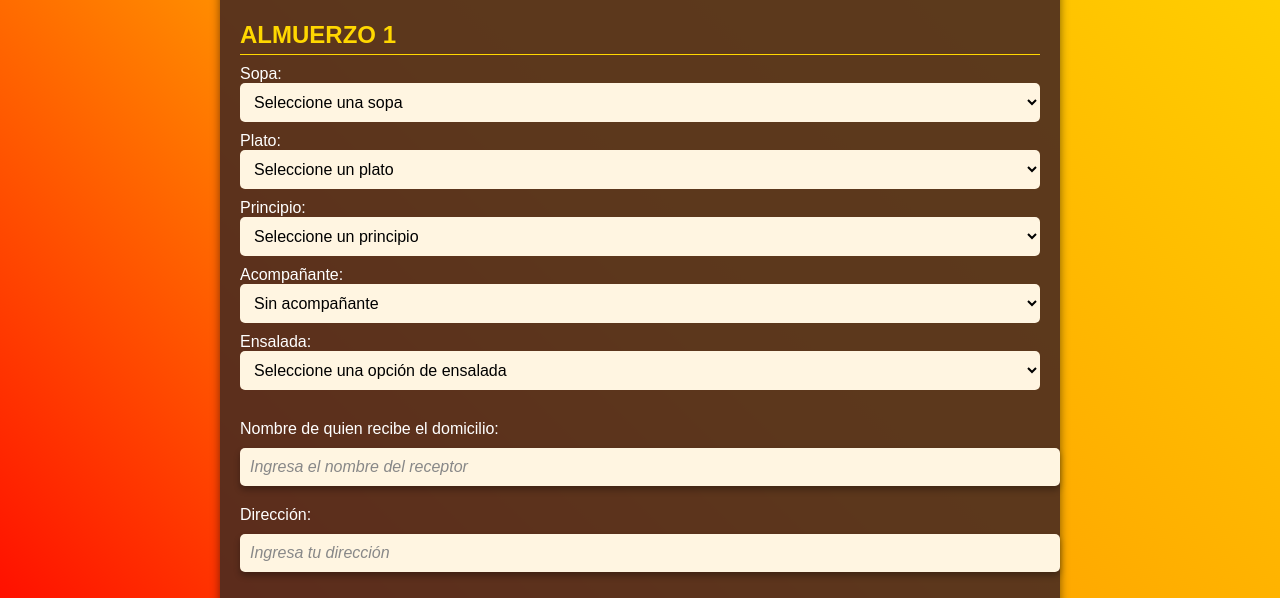
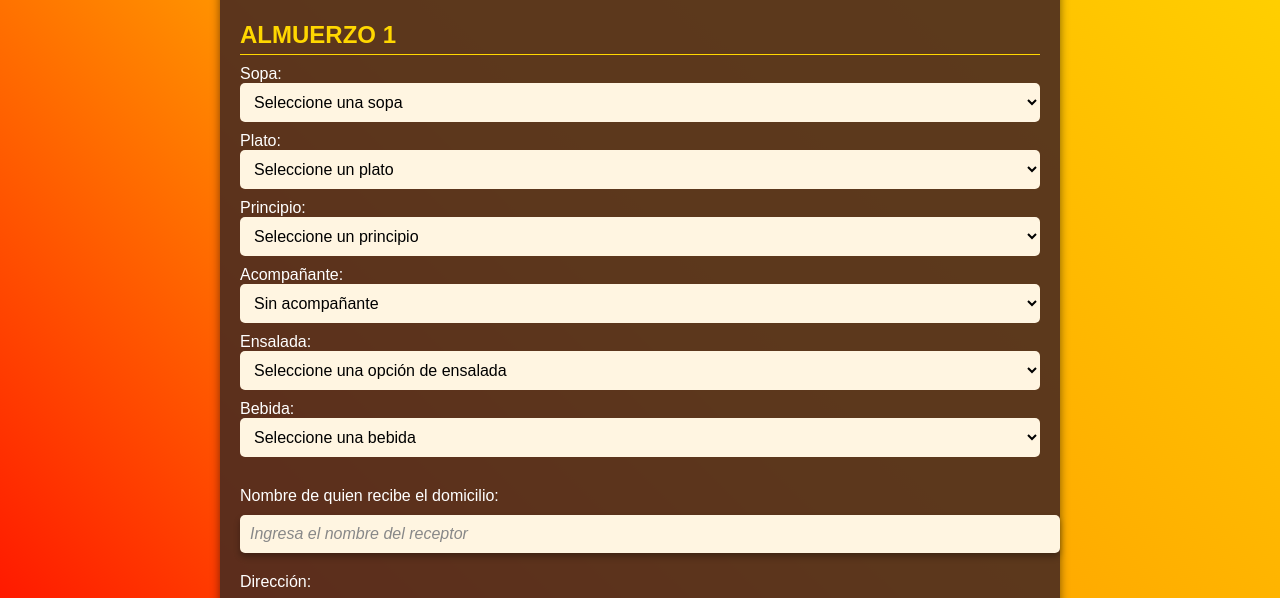
Before and after one commit to andybd2703/restaurantemenu, a plain HTML site: page index.html in a window 1280 px wide. Shown: the part 183-781 px from the top of the page. Drawn offline with Linux system fonts and the light colour scheme.

Commit message:
Update index.html

```diff
--- a/index.html
+++ b/index.html
@@ -272,6 +272,16 @@
         });
 
 
+        let bebidasOptions = `
+            <option value="">Seleccione una bebida</option>
+            <option value="Jugo Hit">Jugo Hit</option>
+            <option value="Gaseosa 600mL">Gaseosa 600 ml</option>
+            <option value="Gaseosa 1.5L">Gaseosa 1.5L</option>
+            <option value="Gaseosa 2.5L">Gaseosa 2.5L</option>
+            <option value="Limonada">Limonada</option>
+        `;
+
+
                 formGroup.innerHTML = `
                     <h3>Almuerzo ${i}</h3>
                     <label>Sopa:</label>
@@ -310,9 +320,14 @@
                     </select>
 
                     <label>Ensalada:</label>
-            <select>
-                ${ensaladaOptions}
-            </select>
+                    <select>
+                        ${ensaladaOptions}
+                    </select>
+
+                    <label>Bebida:</label>
+                    <select>
+                        ${bebidasOptions}
+                    </select>
                 `;
                 menuForm.appendChild(formGroup);
             }
@@ -328,7 +343,9 @@
                 const principio = selects[2].value;
                 const acompanante = selects[3].value;
                 const ensalada = selects[4].value;
-                pedidos.push(`Almuerzo ${index + 1}: \n Sopa: ${sopa}, \n Plato: ${plato}, \n Principio: ${principio}, \n Acompañante: ${acompanante}, \n Ensalada: ${ensalada}`);
+                const bebida = selects[5].value;
+
+                pedidos.push(`Almuerzo ${index + 1}: \n Sopa: ${sopa}, \n Plato: ${plato}, \n Principio: ${principio}, \n Acompañante: ${acompanante}, \n Ensalada: ${ensalada}, \n Bebida: ${bebida}`);
             });
             const nombreReceptor = document.getElementById("nombre-receptor").value.trim();
             const direccion = document.getElementById("direccion").value;
```
